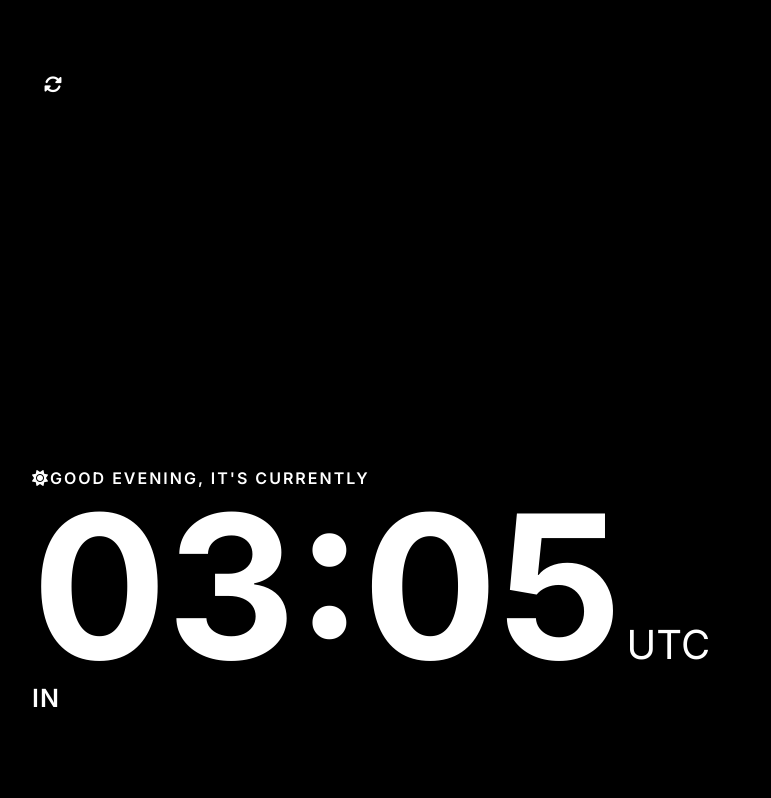
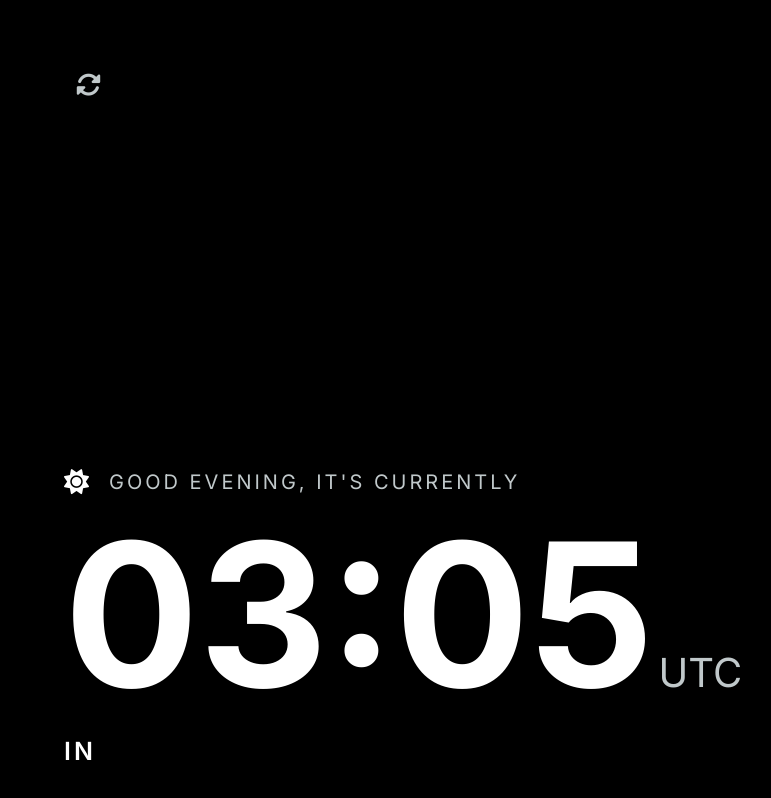
Before and after one commit to alexcalia/clockApp, a plain HTML site: page index.html in a window 1280 px wide. Shown: the whole page, without its empty margins (64-835 px from the left). Drawn offline with Linux system fonts and the light colour scheme; no server answers.

Commit message:
more desktop styling

```diff
--- a/app.js
+++ b/app.js
@@ -21,12 +21,12 @@ clockApp.currentTime = () => {
     clockApp.greeting.innerHTML = "Afternoon";
   } else if (hour >= 19) {
     clockApp.greeting.innerHTML = "Evening";
-    clockApp.sunMoon.className = "fas fa-sun"
+    clockApp.sunMoon.className = "fas fa-moon"
   } else if (hour >= 0 && hour < 4) {
     clockApp.greeting.innerHTML = "Evening";
   } else {
     clockApp.greeting.innerHTML = "Morning";
-    clockApp.sunMoon.className = "fas fa-moon"
+    clockApp.sunMoon.className = "fas fa-sun"
   }
 
   clockApp.hour.innerHTML = clockApp.updateTime(hour);
--- a/index.html
+++ b/index.html
@@ -23,7 +23,10 @@
     </header>
     <main>
       <section class="clockSection">
-        <p class="greeting"><i class="fas fa-sun" id="sunMoon"></i>Good <span id="greeting"></span>, it's currently</p>
+        <div class="greetingContainer">
+          <i class="fas fa-sun" id="sunMoon"></i>
+          <p class="greeting">Good <span id="greeting"></span>, it's currently</p>
+        </div>
         <p class="time" id="time"><span class="hour" id="hour"></span>:<span class="minutes" id="minutes"></span></p>
         <p class="tzShort" id="tzShort"></p>
         <p class="location">In <span id="location"></span></p>
--- a/styles/sass/_generalStyles.scss
+++ b/styles/sass/_generalStyles.scss
@@ -5,6 +5,6 @@ body {
 }
 
 .wrapper {
-  width: 85%;
+  width: 80%;
   margin: 0 auto;
 }
--- a/styles/sass/_header.scss
+++ b/styles/sass/_header.scss
@@ -14,18 +14,18 @@ header {
 
 .quote {
   line-height: 1.5;
-
+  color: $baseColor;
 }
 
 .newQuote {
-  color: white;
+  color: $baseColor;
   background: none;
   display: inline-block;
   height: 30px;
   margin-left: 12px;
   border: none;
   padding: 0;
-  font-size: 18px;
+  font-size: 10px;
 }
 
 .author {
--- a/styles/sass/_main.scss
+++ b/styles/sass/_main.scss
@@ -20,18 +20,32 @@ main {
 
 .tzShort {
   font-size: 40px;
+  color: $baseColor;
+  font-weight: 200;
+}
+
+.greetingContainer {
+  display: flex;
+}
+
+i {
+  font-size: 25px;
 }
 
 .greeting {
   text-transform: uppercase;
-  letter-spacing: 2px;
-  font-size: 16px;
-  font-weight: 600;
+  letter-spacing: 3px;
+  font-size: 20px;
+  color: $baseColor;
+  margin-left: 20px;
+  line-height: 1.2;
+  margin-bottom: 20px;
 }
 
 .location {
   font-weight: 600;
   font-size: 25px;
   text-transform: uppercase;
-  letter-spacing: 1px;
+  letter-spacing: 3px;
+  margin-top: 25px;
 }
--- a/styles/sass/_variables.scss
+++ b/styles/sass/_variables.scss
@@ -0,0 +1,2 @@
+$baseColor: #c0c8ca;
+$buttonColor: #303030;
```
Also changed, not shown: styles/styles.css.
